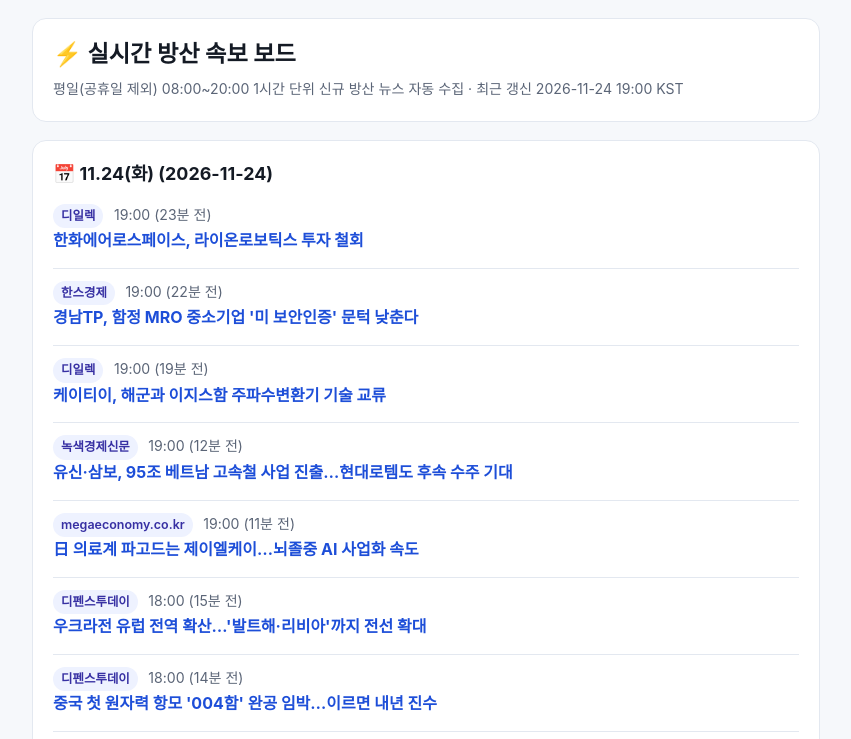
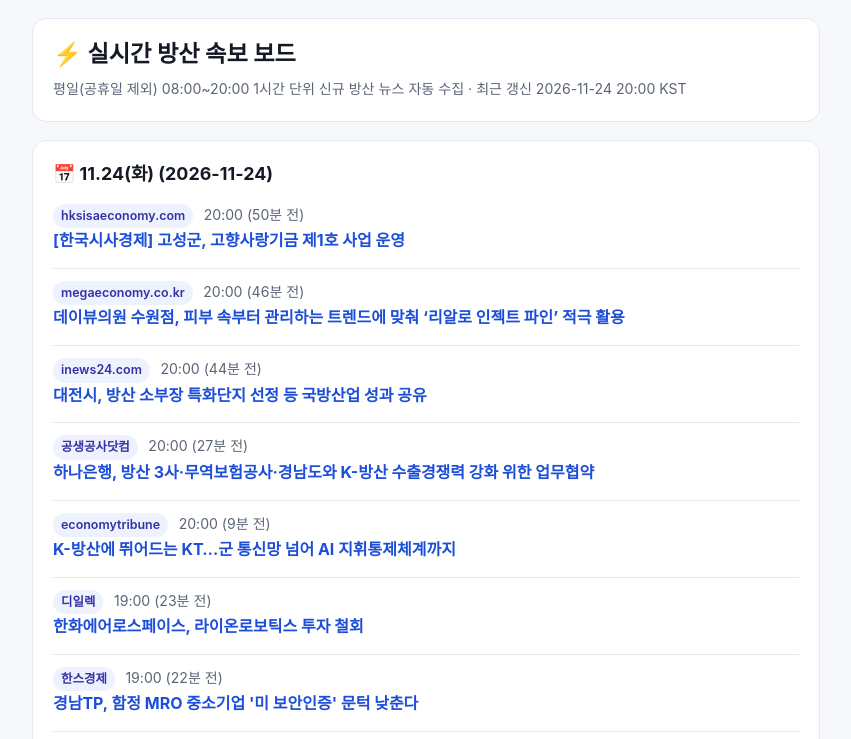
Before and after one commit to ksi850108/defense-briefing, a plain HTML site: page breaking.html in a window 1280 px wide. Shown: the part 53-792 px from the top of the page, without its empty margins (214-1065 px from the left). Drawn offline with Linux system fonts and the light colour scheme.

Commit message:
Update breaking news board (65 items)

```diff
--- a/breaking.html
+++ b/breaking.html
@@ -27,9 +27,34 @@
 <main class="container">
   <section class="hero">
     <h1>⚡ 실시간 방산 속보 보드</h1>
-    <div class="meta">평일(공휴일 제외) 08:00~20:00 1시간 단위 신규 방산 뉴스 자동 수집 · 최근 갱신 2026-11-24 19:00 KST</div>
+    <div class="meta">평일(공휴일 제외) 08:00~20:00 1시간 단위 신규 방산 뉴스 자동 수집 · 최근 갱신 2026-11-24 20:00 KST</div>
   </section>
   <section class="card"><h2>📅 11.24(화) (2026-11-24)</h2>
+      <div class="issue">
+        <div><span class="badge">hksisaeconomy.com</span>
+        <span class="meta">20:00 (50분 전)</span></div>
+        <div class="issue-title"><a href="https://hksisaeconomy.com/news/article.html?no=1302459" target="_blank" rel="noopener noreferrer">[한국시사경제] 고성군, 고향사랑기금 제1호 사업 운영</a></div>
+      </div>
+      <div class="issue">
+        <div><span class="badge">megaeconomy.co.kr</span>
+        <span class="meta">20:00 (46분 전)</span></div>
+        <div class="issue-title"><a href="https://megaeconomy.co.kr/news/newsview.php?ncode=1065608027684237" target="_blank" rel="noopener noreferrer">데이뷰의원 수원점, 피부 속부터 관리하는 트렌드에 맞춰 ‘리알로 인젝트 파인’ 적극 활용</a></div>
+      </div>
+      <div class="issue">
+        <div><span class="badge">inews24.com</span>
+        <span class="meta">20:00 (44분 전)</span></div>
+        <div class="issue-title"><a href="https://inews24.com/view/2030003" target="_blank" rel="noopener noreferrer">대전시, 방산 소부장 특화단지 선정 등 국방산업 성과 공유</a></div>
+      </div>
+      <div class="issue">
+        <div><span class="badge">공생공사닷컴</span>
+        <span class="meta">20:00 (27분 전)</span></div>
+        <div class="issue-title"><a href="https://www.public25.com/news/articleView.html?idxno=58934" target="_blank" rel="noopener noreferrer">하나은행, 방산 3사·무역보험공사·경남도와 K-방산 수출경쟁력 강화 위한 업무협약</a></div>
+      </div>
+      <div class="issue">
+        <div><span class="badge">economytribune</span>
+        <span class="meta">20:00 (9분 전)</span></div>
+        <div class="issue-title"><a href="https://www.economytribune.co.kr/news/articleView.html?idxno=3904518" target="_blank" rel="noopener noreferrer">K-방산에 뛰어드는 KT…군 통신망 넘어 AI 지휘통제체계까지</a></div>
+      </div>
       <div class="issue">
         <div><span class="badge">디일렉</span>
         <span class="meta">19:00 (23분 전)</span></div>
```
Also changed, not shown: index.html (+1 -1 lines).
